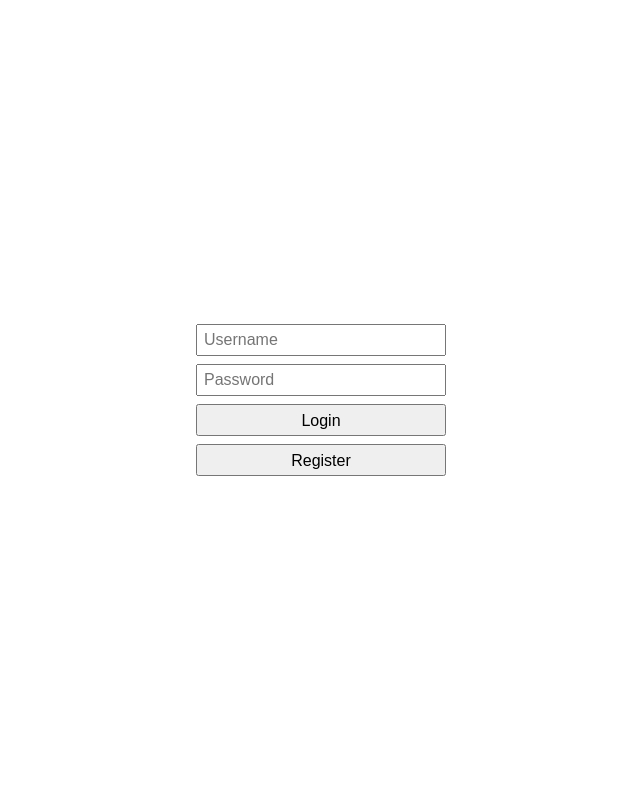
After one commit to ntpoppe/cloud-computing-project-2, a Flask app: page /login in a window 1280 px wide. The commit adds this page. Shown: the whole page, without its empty margins (319-959 px from the left). Run offline with Flask 3, Linux system fonts and the light colour scheme.

Commit message:
add file upload, template changes

```diff
--- a/flaskapp.py
+++ b/flaskapp.py
@@ -1,17 +1,31 @@
-from flask import Flask, render_template, request, redirect, url_for
+from flask import Flask, render_template, request, redirect, url_for, send_from_directory, abort
 import sqlite3
 import os
 
 app = Flask(__name__)
 
+BASE = os.path.dirname(os.path.abspath(__file__))
+db = os.path.join(BASE, 'flask_app_db.db')
+UPLOADS = os.path.join(BASE, 'uploads')
+
 # SQLite setup
-db = os.path.join(os.path.dirname(os.path.abspath(__file__)), 'flask_app_db.db')
 conn = sqlite3.connect(db)
 c = conn.cursor()
 c.execute('''CREATE TABLE IF NOT EXISTS users
              (username TEXT, password TEXT, first_name TEXT, last_name TEXT, email TEXT, address TEXT)''')
 conn.commit()
 conn.close()
+
+def user_dir(username):
+    return os.path.join(UPLOADS, username)
+
+def get_upload(username):
+    d = user_dir(username)
+    if os.path.isdir(d):
+        files = os.listdir(d)
+        if files:
+            return files[0]
+    return None
 
 @app.route('/')
 def index():
@@ -33,7 +47,32 @@ def register():
     conn.commit()
     conn.close()
 
+    f = request.files.get('file')
+    if f and f.filename:
+        d = user_dir(username)
+        os.makedirs(d, exist_ok=True)
+        f.save(os.path.join(d, f.filename))
+
     return redirect(url_for('profile', username=username))
+
+@app.route('/login')
+def login_page():
+    return render_template('login.html')
+
+@app.route('/login', methods=['POST'])
+def login():
+    username = request.form['username']
+    password = request.form['password']
+
+    conn = sqlite3.connect(db)
+    c = conn.cursor()
+    c.execute("SELECT * FROM users WHERE username=? AND password=?", (username, password))
+    user = c.fetchone()
+    conn.close()
+
+    if user:
+        return redirect(url_for('profile', username=username))
+    return render_template('login.html', error="Invalid username or password")
 
 @app.route('/profile/<username>')
 def profile(username):
@@ -43,7 +82,20 @@ def profile(username):
     user = c.fetchone()
     conn.close()
 
-    return render_template('profile.html', user=user)
+    filename = get_upload(username)
+    word_count = None
+    if filename:
+        with open(os.path.join(user_dir(username), filename), encoding='utf-8', errors='ignore') as fh:
+            word_count = len(fh.read().split())
+
+    return render_template('profile.html', user=user, filename=filename, word_count=word_count)
+
+@app.route('/download/<username>')
+def download(username):
+    filename = get_upload(username)
+    if not filename:
+        abort(404)
+    return send_from_directory(user_dir(username), filename, as_attachment=True)
 
 if __name__ == '__main__':
     app.run(debug=True)
--- /dev/null
+++ b/templates/login.html
@@ -0,0 +1,20 @@
+<!DOCTYPE html>
+<html>
+<head>
+  <title>Login</title>
+  <style>
+    body { display: flex; justify-content: center; align-items: center; height: 100vh; margin: 0; font-family: sans-serif; }
+    form { display: flex; flex-direction: column; gap: 8px; width: 250px; }
+    input, button { padding: 6px; font: inherit; height: 32px; box-sizing: border-box; }
+  </style>
+</head>
+<body>
+  <form method="POST" action="/login">
+    <input type="text" name="username" placeholder="Username">
+    <input type="password" name="password" placeholder="Password">
+    <input type="submit" value="Login">
+    <button type="button" onclick="location.href='/'">Register</button>
+    {% if error %}<p style="color:red">{{ error }}</p>{% endif %}
+  </form>
+</body>
+</html>
--- /dev/null
+++ b/uploads/asd/Limerick (1).txt
@@ -0,0 +1,6 @@
+A Canner Can Can Limerick
+A canner exceedingly canny,
+One morning remarked to his granny:
+A canner can can
+Anything that he can,
+But a canner can't can a can, can he?
```
Also changed, not shown: templates/profile.html (added, +29 -0 lines), templates/register.html (+5 -2 lines), flask_app_db.db.
